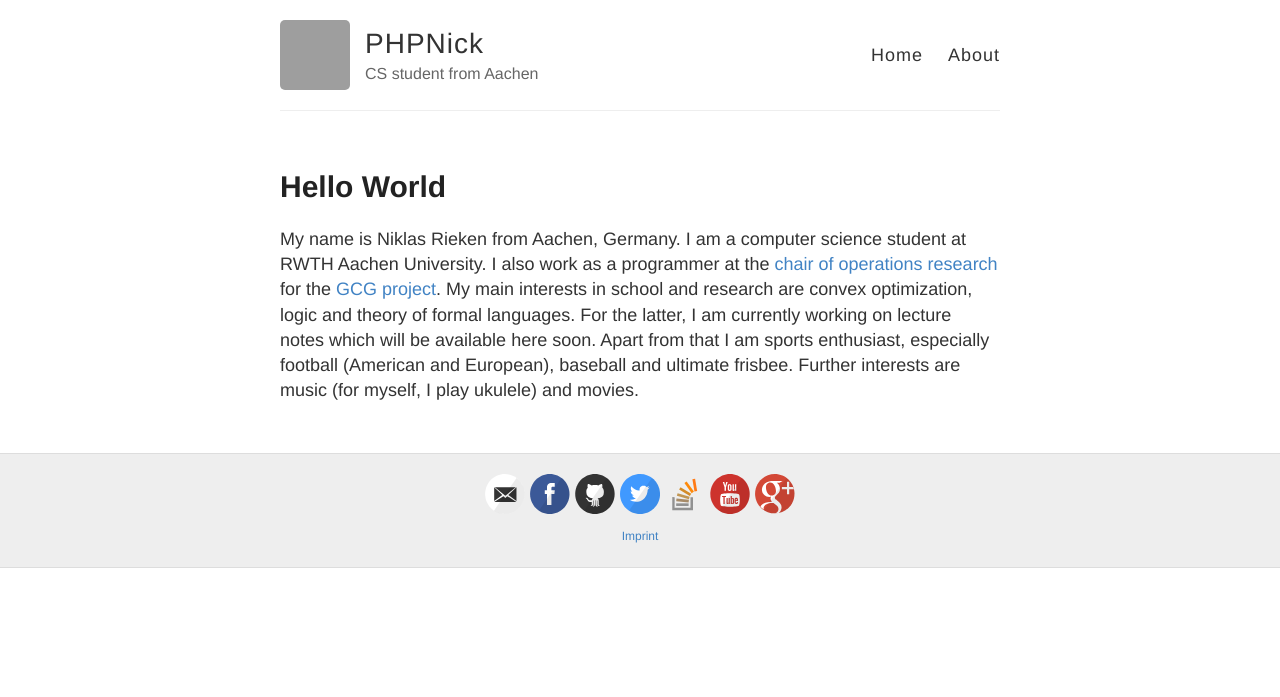
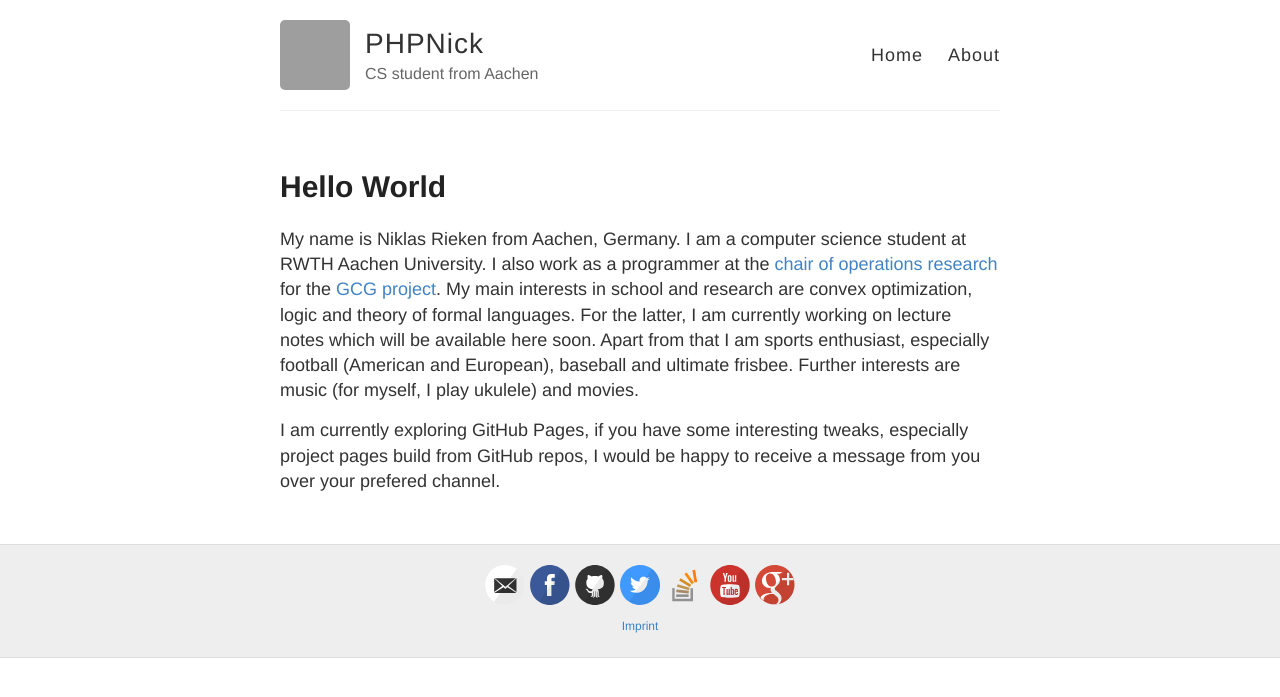
Before and after one commit to ttnick/ttnick.github.io, a Jekyll site: the page built from index.md, in a window 1280 px wide. Shown: the top 697 px of the page. Built offline with Jekyll 4.4.1, drawn with Linux system fonts in a browser that asks for light colours; our own code applies the rules of GitHub Pages for plain Markdown files; grey boxes are pictures that could not be loaded.

```diff
--- a/index.md
+++ b/index.md
@@ -10,3 +10,7 @@ languages. For the latter, I am currently working on lecture notes which will
 be available here soon. Apart from that I am sports enthusiast, especially
 football (American and European), baseball and ultimate frisbee. Further
 interests are music (for myself, I play ukulele) and movies.
+
+I am currently exploring GitHub Pages, if you have some interesting tweaks,
+especially project pages build from GitHub repos, I would be happy to receive
+a message from you over your prefered channel.
```
Also changed, not shown: imprint.md (+1 -0 lines).
